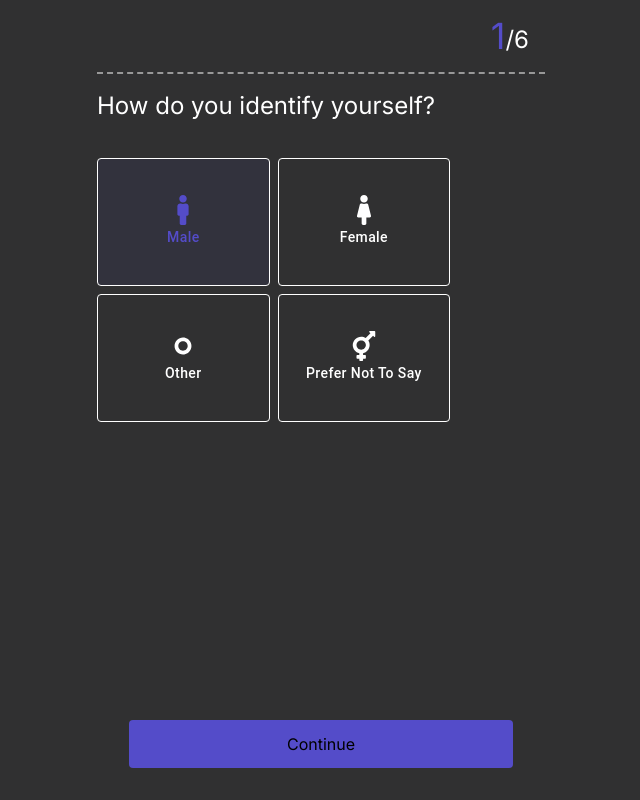
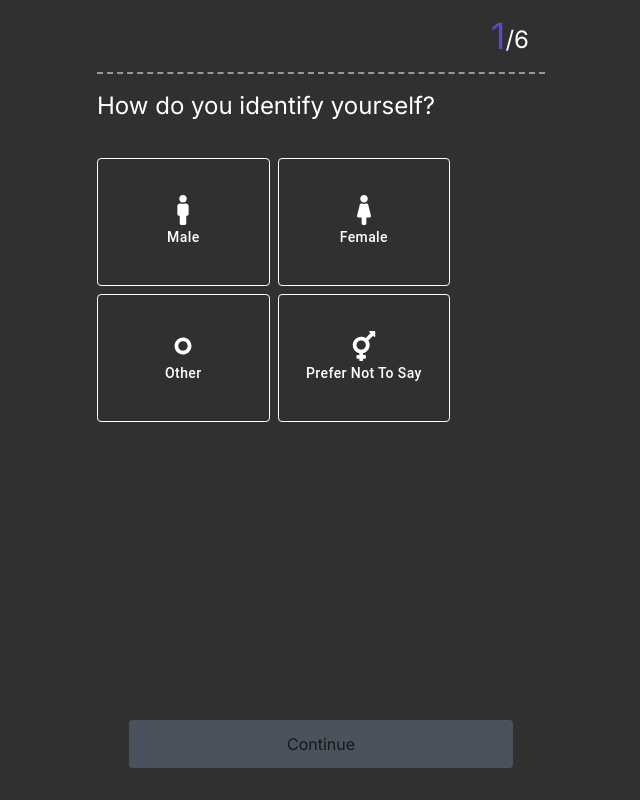
Before and after one commit to ddiaz-daniel/ads-evaluator, a Next.js app: page /en/demographics in a window 1280 px wide. Shown: the whole page, without its empty margins (319-959 px from the left). Built offline with nearby package versions, Linux system fonts and the light colour scheme; no server answers.

Commit message:
gender empty on start

```diff
--- a/src/app/components/Demographics/DemographicsForm.tsx
+++ b/src/app/components/Demographics/DemographicsForm.tsx
@@ -70,8 +70,8 @@ const DemographicsForm = () => {
   };
 
   const disableValidation = (page: number) => {
-    if (page === 0) {
-      return;
+    if (page === 0 && gender === '') {
+      return true;
     }
     if (page === 1 && ageRange === '') {
       return true;
--- a/src/app/context/QuestionnaireContext.tsx
+++ b/src/app/context/QuestionnaireContext.tsx
@@ -52,8 +52,8 @@ const QuestionnaireProvider = ({ children }: Props) => {
   const [questionnaireData, setQuestionnaireData] = useState<
     QuestionnaireData[]
   >([]);
-  const [ageRange, setAgeRange] = useState<string>('0-18');
-  const [gender, setGender] = useState<string>('male');
+  const [ageRange, setAgeRange] = useState<string>('');
+  const [gender, setGender] = useState<string>('');
   const [country, setCountry] = useState<string>('');
   const [occupation, setOccupation] = useState<string>('');
   const [hobbies, setHobbies] = useState<string[]>([]);
```
